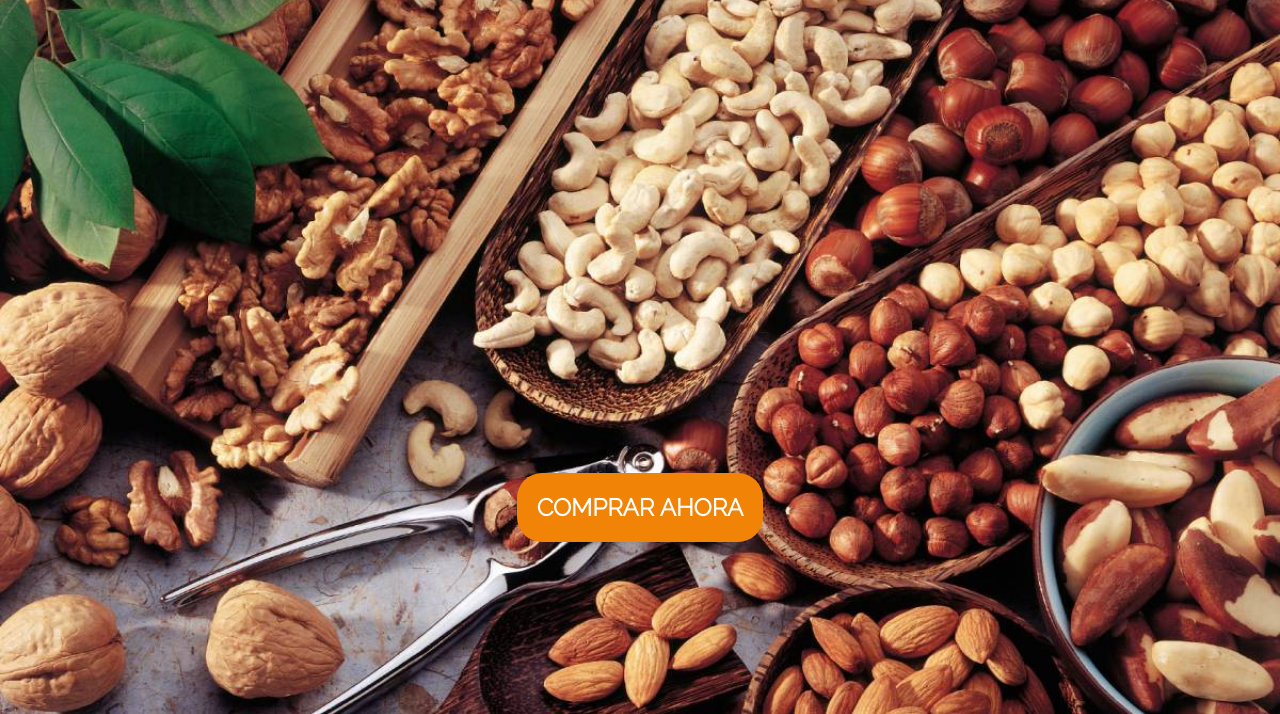
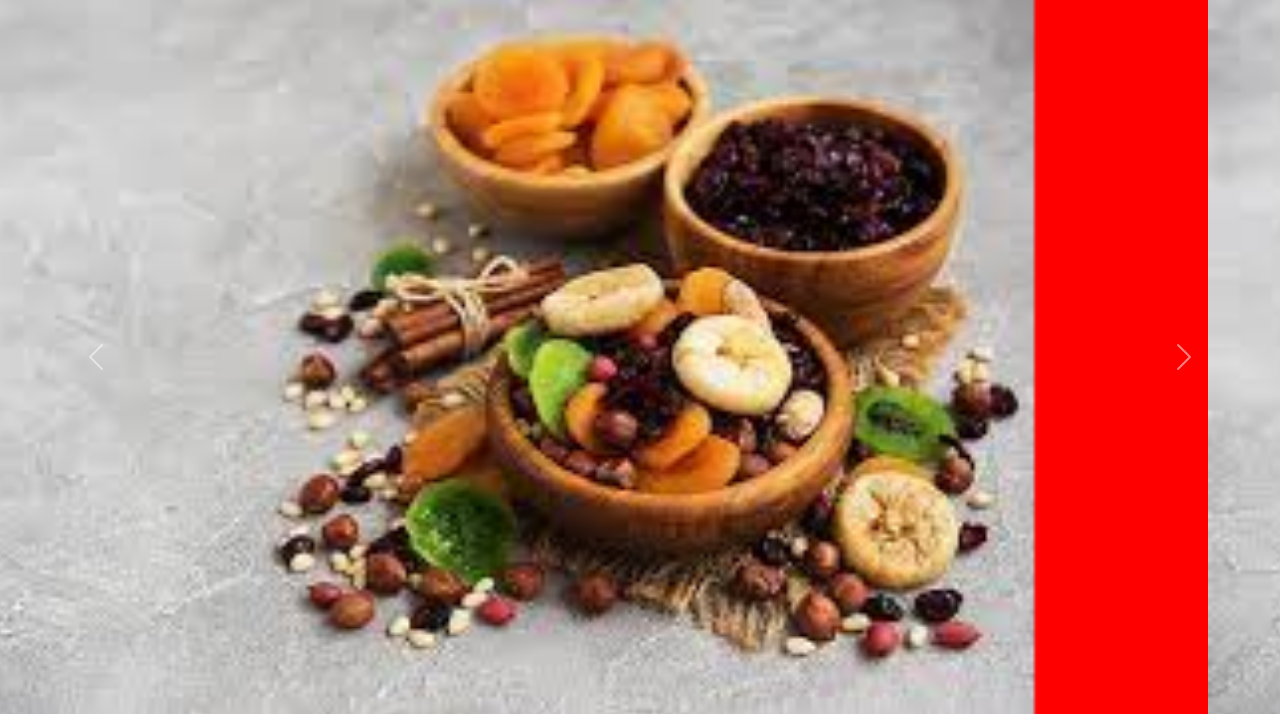
Before and after one commit to PipeSp00/Almacen-Spena, a plain HTML site: page index.html in a window 1280 px wide. Shown: the part 123-837 px from the top of the page. Drawn offline with nearby package versions, Linux system fonts and the light colour scheme; files whose address does not match are found by name.

Commit message:
bootstrap index

```diff
--- a/css/style.css
+++ b/css/style.css
@@ -73,9 +73,10 @@ nav{
 
 
 .mainIndex{
-    background-image: url("../multimedia/1496920173_752930_1496920303_noticia_normal.jpg");
+    /*background-image: url("../multimedia/1496920173_752930_1496920303_noticia_normal.jpg");
     background-size: cover;
     background-repeat: no-repeat;
+   */
 
     background-color: red;
     grid-area: main;
@@ -83,6 +84,10 @@ nav{
     position: relative;
     align-items: center;
     justify-content: center;
+}
+.carruselImg {
+    width: 3fr ;
+    height: 90vh;
 }
 .botonComprarAhora{
     background-color: #f18407;
--- a/index.html
+++ b/index.html
@@ -4,6 +4,10 @@
     <meta charset="UTF-8">
     <meta http-equiv="X-UA-Compatible" content="IE=edge">
     <meta name="viewport" content="width=device-width, initial-scale=1.0">
+
+<!-- CSS only -->
+<link href="https://cdn.jsdelivr.net/npm/bootstrap@5.2.0-beta1/dist/css/bootstrap.min.css" rel="stylesheet" integrity="sha384-0evHe/X+R7YkIZDRvuzKMRqM+OrBnVFBL6DOitfPri4tjfHxaWutUpFmBp4vmVor" crossorigin="anonymous">
+
     <link rel="stylesheet" href="css/style.css">
     <link rel="preconnect" href="https://fonts.googleapis.com">
 <link rel="preconnect" href="https://fonts.gstatic.com" crossorigin>
@@ -28,11 +32,34 @@
         </ul>
     </nav>
     <main class="mainIndex">
+        <div id="carouselExampleControls" class="carousel slide" data-bs-ride="carousel">
+            <div class="carousel-inner">
+              <div class="carousel-item active">
+                <img src="multimedia/main1.jfif" class="d-block carruselImg" alt="...">
+              </div>
+              <div class="carousel-item">
+                <img src="multimedia/main1.jfif" class="d-block carruselImg" alt="...">
+              </div>
+              <div class="carousel-item">
+                <img src="multimedia/main1.jfif" class="d-block carruselImg" alt="...">
+              </div>
+            </div>
+            <button class="carousel-control-prev" type="button" data-bs-target="#carouselExampleControls" data-bs-slide="prev">
+              <span class="carousel-control-prev-icon" aria-hidden="true"></span>
+              <span class="visually-hidden">Previous</span>
+            </button>
+            <button class="carousel-control-next" type="button" data-bs-target="#carouselExampleControls" data-bs-slide="next">
+              <span class="carousel-control-next-icon" aria-hidden="true"></span>
+              <span class="visually-hidden">Next</span>
+            </button>
+          </div>
 
+       <!--
         <div class="botonComprarAhora">
             <a href=""><h2 class="botonComprarAhoraTxt">COMPRAR AHORA</h2>
             </a>
         </div>
+        -->
     </main>
 
     <section class="section1">
@@ -104,4 +131,7 @@
     </footer>
 </div>
 </body>
+
+<!-- JavaScript Bundle with Popper -->
+<script src="https://cdn.jsdelivr.net/npm/bootstrap@5.2.0-beta1/dist/js/bootstrap.bundle.min.js" integrity="sha384-pprn3073KE6tl6bjs2QrFaJGz5/SUsLqktiwsUTF55Jfv3qYSDhgCecCxMW52nD2" crossorigin="anonymous"></script>
 </html>
```
Also changed, not shown: multimedia/main1.jfif (added), multimedia/main2.jfif (added), multimedia/main3.jfif (added).
